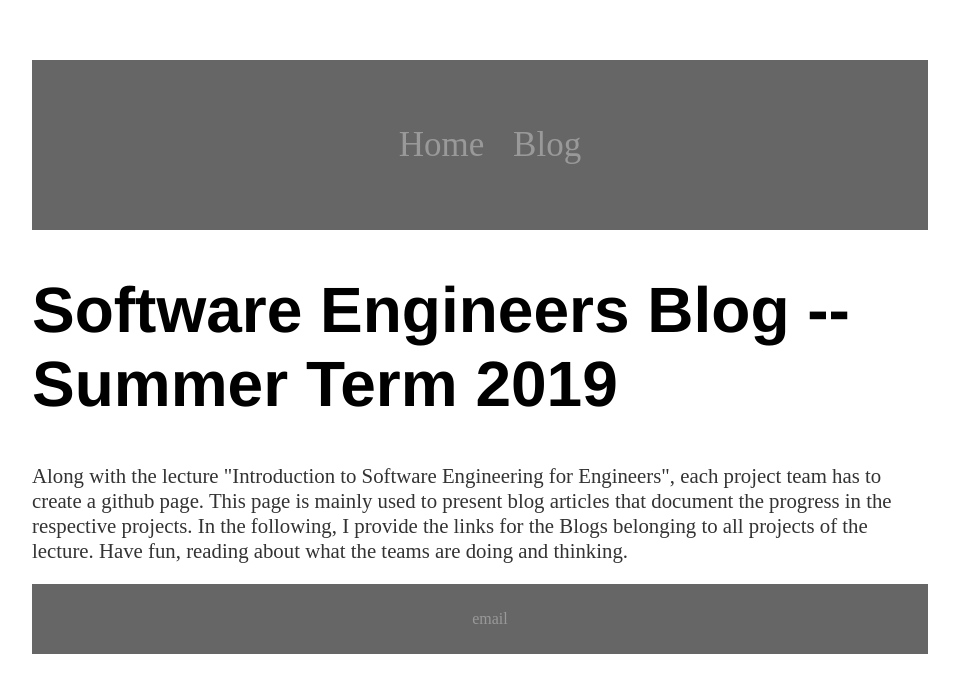
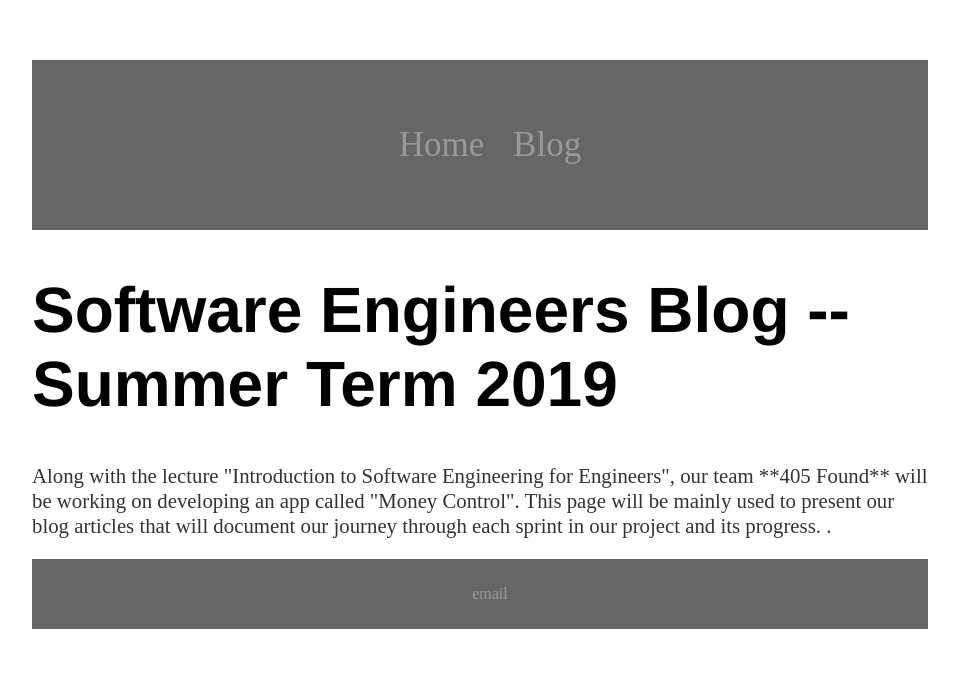
Before and after one commit to NadeemNicoR/TeamProjects, a Jekyll site: the page built from docs/index.html, in a window 1280 px wide. Shown: the top 693 px of the page, without its empty margins (160-1119 px from the left). Built offline with Jekyll 4.4.1, drawn with Linux system fonts in a browser that asks for light colours; a file with an impossible date is left out.

Commit message:
Update index.html

```diff
--- a/docs/index.html
+++ b/docs/index.html
@@ -5,11 +5,9 @@ title: Software Engineers Blog -- Summer term 2019
 <div class="blurb">
 	<h1>Software Engineers Blog -- Summer Term 2019</h1>
 	<p>Along with the lecture "Introduction to Software
-  Engineering for Engineers", each project team has to create a github
-  page. This page is mainly used to present blog articles that
-  document the progress in the respective projects.
-  In the following, I provide the links for the Blogs belonging to all
-  projects of the lecture. Have fun, reading about what the teams are doing and thinking.</p>
+  Engineering for Engineers", our team **405 Found** will be working on developing an app called "Money Control". This page will be mainly used to present our blog articles that
+  will document our journey through each sprint in our project and its progress.
+.</p>
 <!-- old pages from SoSe 2017
 <ul>
 	<li><a href="https://dbse-teaching.github.io/isee2017-spur/" target="_blank">Blog of Team SPUR</a></li>
```
